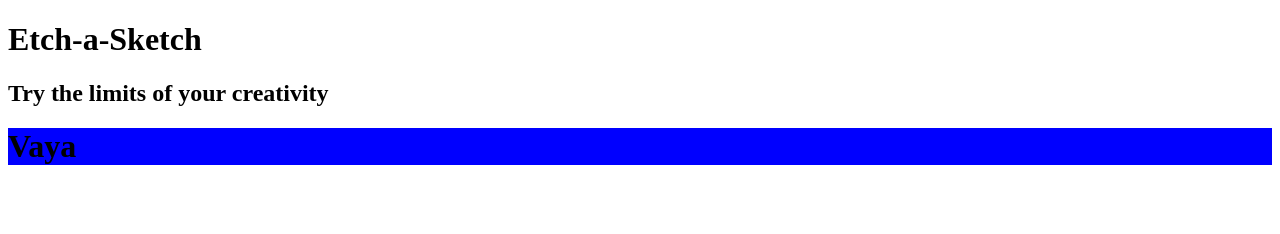
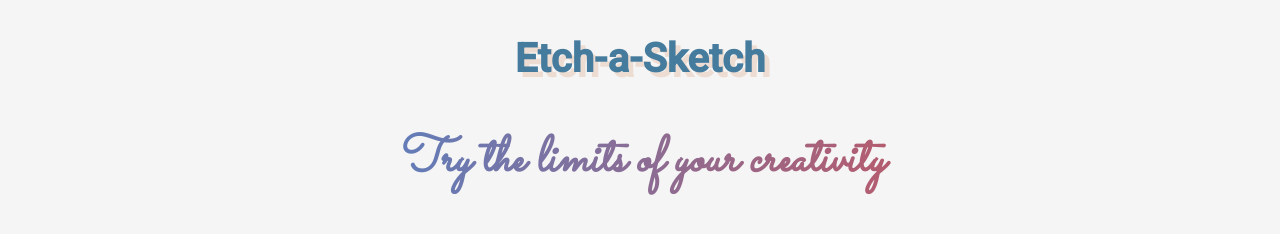
Before and after one commit to LCativiela/sketch, a plain HTML site: page index.html in a window 1280 px wide. Drawn offline with Linux system fonts and the light colour scheme.

Commit message:
Base structure

```diff
--- a/app.js
+++ b/app.js
@@ -0,0 +1,13 @@
+const grid = document.querySelector('.grid');
+let squareSize = 8;
+
+
+createGrid(squareSize);
+
+function createGrid(squareSize){
+    for(let i=0;i<squareSize;i++){
+        for(let j=0;j<squareSize;j++){
+
+        }
+    }
+}
--- a/index.html
+++ b/index.html
@@ -10,14 +10,15 @@
 <body>
   <h1>Etch-a-Sketch</h1>
   <h2>Try the limits of your creativity</h2>
+
   <div class = "container">
       <div class = "controls">
 
       </div>
 
-      <div class = "grid">
-          <h1>Vaya</h1>
-      </div>
+      <div class = "grid"></div>
   </div>
+
+  <script src = "app.js"></script>
 </body>
 </html>
--- a/style.css
+++ b/style.css
@@ -1,9 +1,53 @@
+@import url('https://fonts.googleapis.com/css2?family=Roboto:wght@400;500&display=swap');
+@import url('https://fonts.googleapis.com/css2?family=Sacramento&display=swap');
+
+:root {
+  --color-blue: #457b9d;
+  --color-black: #171719;
+  --color-red: #e63946;
+}
+
+html {
+  font-size: 62.5%;
+}
+
+body {
+  font-family: 'Roboto', sans-serif;
+  color: var(--color-black);
+  background-color: #f5f5f5;
+  font-size: 1.6rem;
+}
+
+h1 {
+  text-align: center;
+  margin-top: 3.5rem;
+  margin-bottom: 1.5rem;
+  color: var(--color-blue);
+  font-size: 4rem;
+  text-shadow: 5px 5px #eddcd2;
+}
+
+h2 {
+  text-align: center;
+  margin-bottom: 3rem;
+  font-family: 'Sacramento', cursive;
+  font-size: 5rem;
+  font-style: italic;
+  background: linear-gradient(to right, #2196f3, #f44336);
+  -webkit-background-clip: text;
+  -webkit-text-fill-color: transparent;
+}
+
 .container {
-    background-color: pink;
+  display: flex;
+  justify-content: center;
 }
+
 .controls {
-    background: green;
+  display: flex;
+  align-items: center;
 }
 .grid {
-    background-color: blue;
+    background-color: red;
+    display: flex;
 }
```
